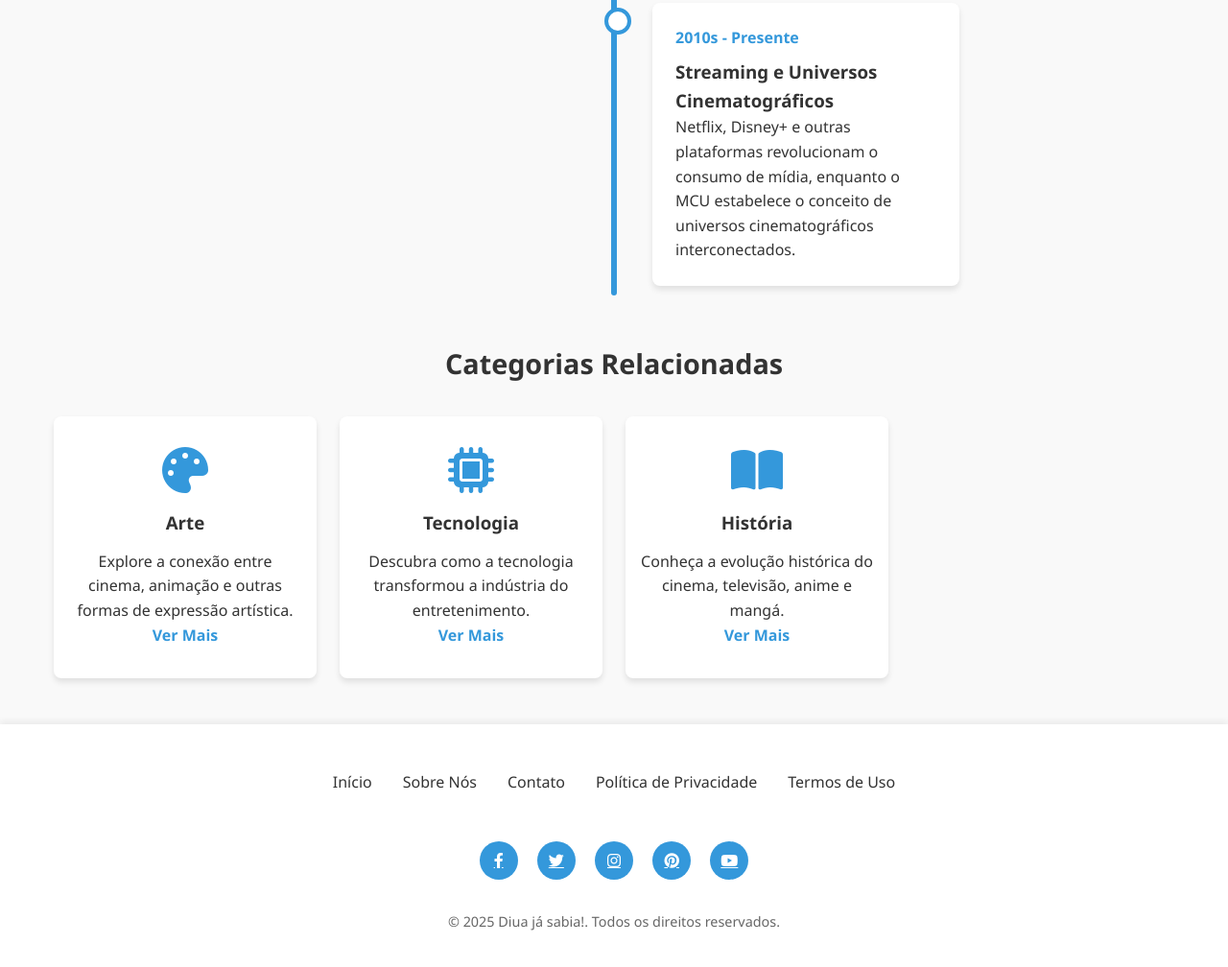
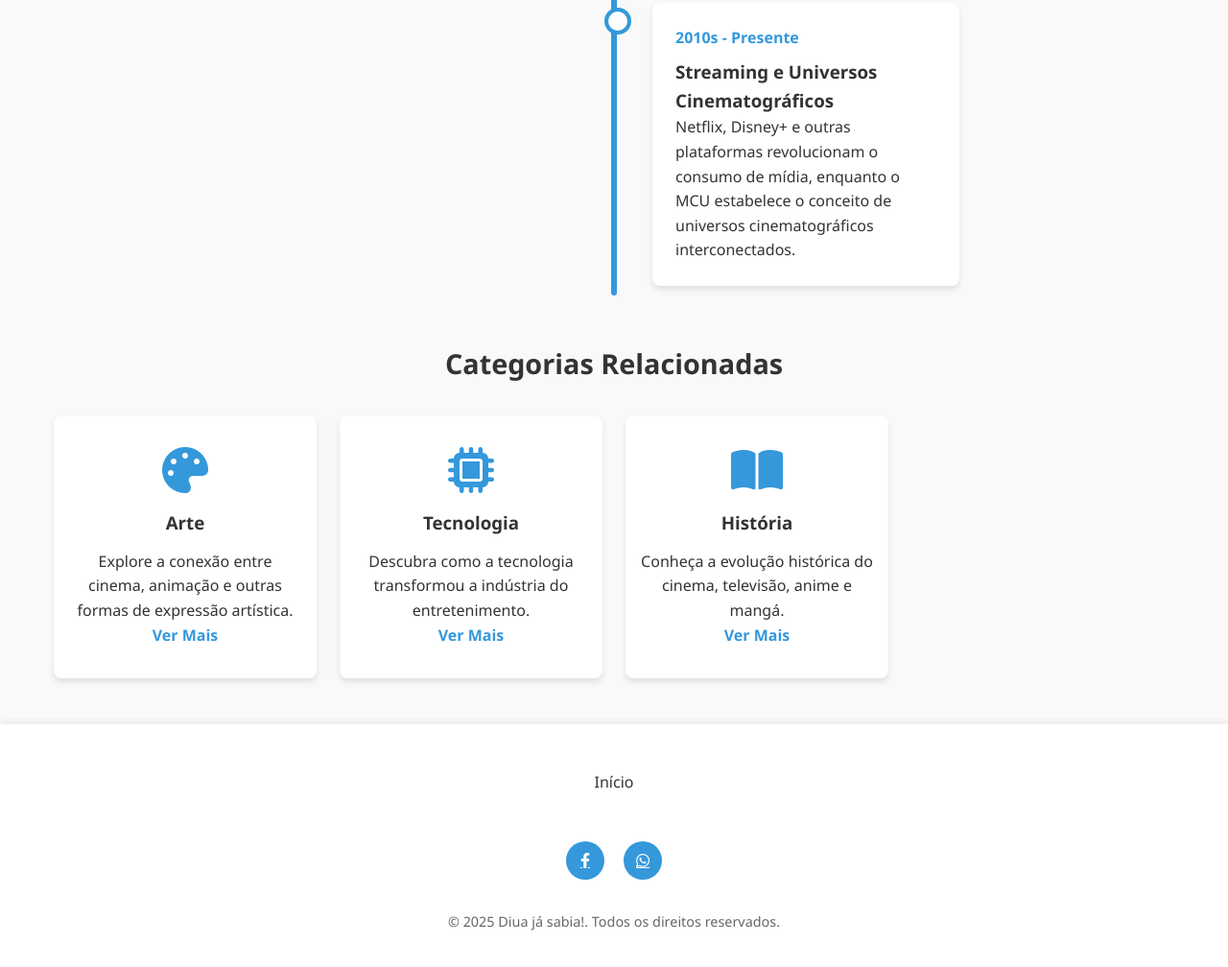
Before and after one commit to Diua-web/diuafacts, a plain HTML site: page entretenimento.html in a window 1280 px wide. Shown: the part 3973-4981 px from the top of the page at 96% size. Drawn offline with Linux system fonts and the light colour scheme.

Commit message:
Add files via upload

```diff
--- a/entretenimento.html
+++ b/entretenimento.html
@@ -728,17 +728,10 @@
         <div class="footer-content">
             <div class="footer-links">
                 <a href="index.html">Início</a>
-                <a href="sobre.html">Sobre Nós</a>
-                <a href="contato.html">Contato</a>
-                <a href="privacidade.html">Política de Privacidade</a>
-                <a href="termos.html">Termos de Uso</a>
             </div>
             <div class="social-links">
                 <a href="#"><i class="fab fa-facebook-f"></i></a>
-                <a href="#"><i class="fab fa-twitter"></i></a>
-                <a href="#"><i class="fab fa-instagram"></i></a>
-                <a href="#"><i class="fab fa-pinterest"></i></a>
-                <a href="#"><i class="fab fa-youtube"></i></a>
+                <a href="#"><i class="fab fa-whatsapp"></i></a>
             </div>
             <p class="copyright">&copy; 2025 Diua já sabia!. Todos os direitos reservados.</p>
         </div>
```
Also changed, not shown: arte.html (+2 -8 lines), ciencia.html (+2 -8 lines), desporto.html (+3 -8 lines), historia.html (+1 -8 lines), mocambique.html (+1 -8 lines), tecnologia.html (+0 -4 lines), videojogos.html (+1 -8 lines).
